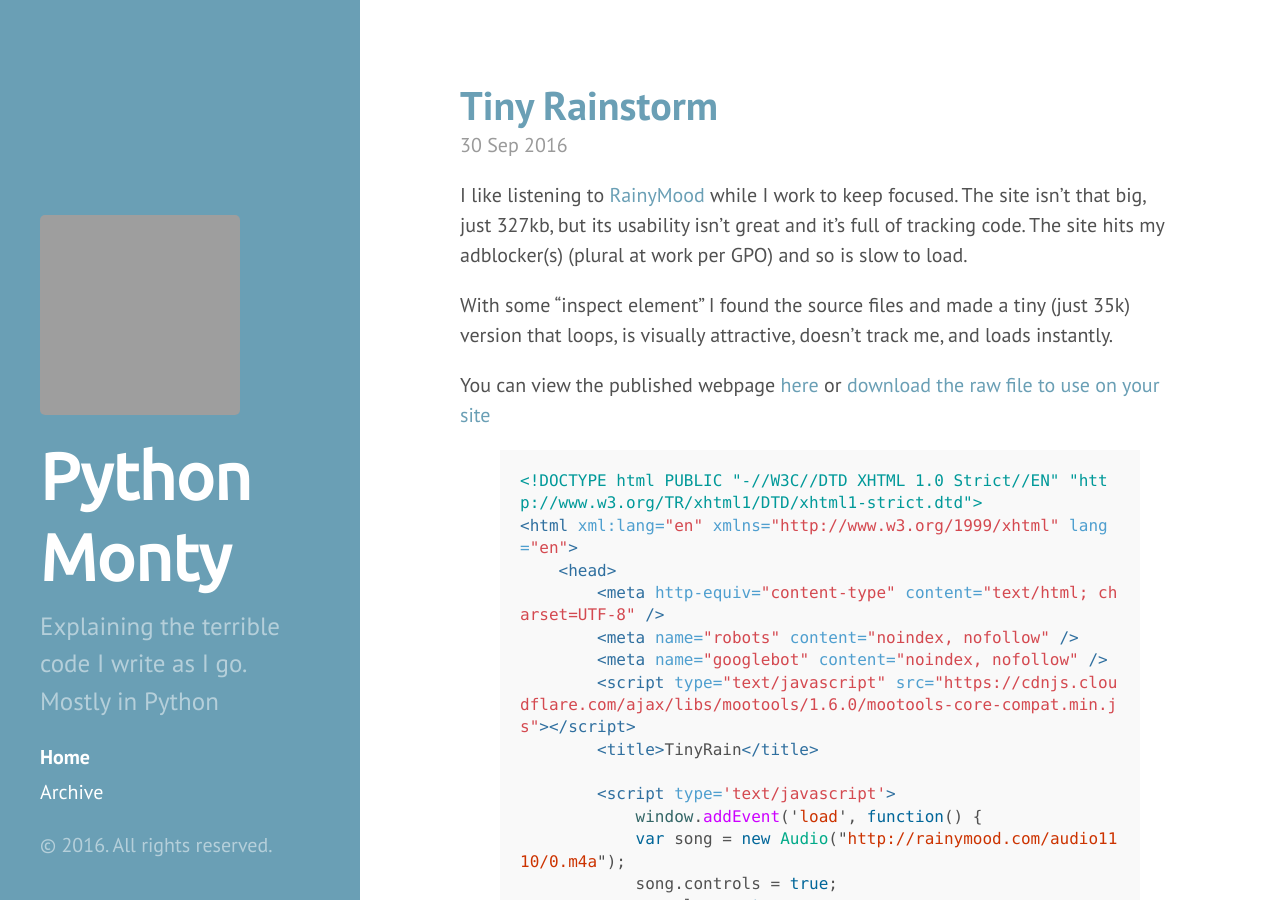
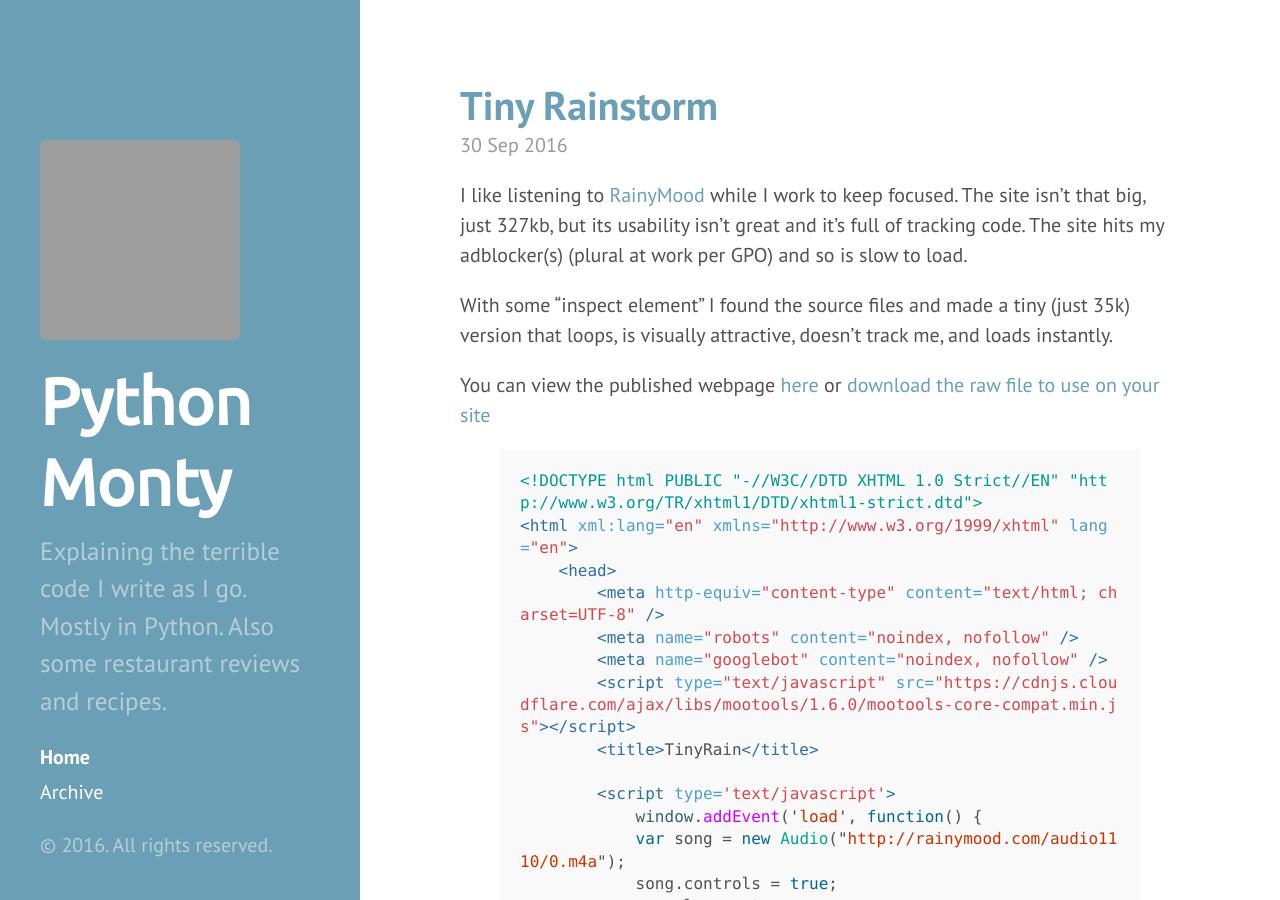
Before and after one commit to z3ugma/z3ugma.github.io, a Jekyll site: the page built from index.html, in a window 1280 px wide and 900 px high. Built offline with Jekyll 4.4.1, drawn with Linux system fonts in a browser that asks for light colours; the list of posts is cut into pages by our own code; grey boxes are pictures that could not be loaded.

Commit message:
Update _config.yml

```diff
--- a/_config.yml
+++ b/_config.yml
@@ -9,7 +9,7 @@ permalink:        pretty
 # Setup
 title:            Python Monty
 tagline:          'A Jekyll theme'
-description:      'Explaining the terrible code I write as I go. Mostly in Python'
+description:      'Explaining the terrible code I write as I go. Mostly in Python. Also some restaurant reviews and recipes.'
 url:              http://z3ugma.github.io
 baseurl:          /
 
```
